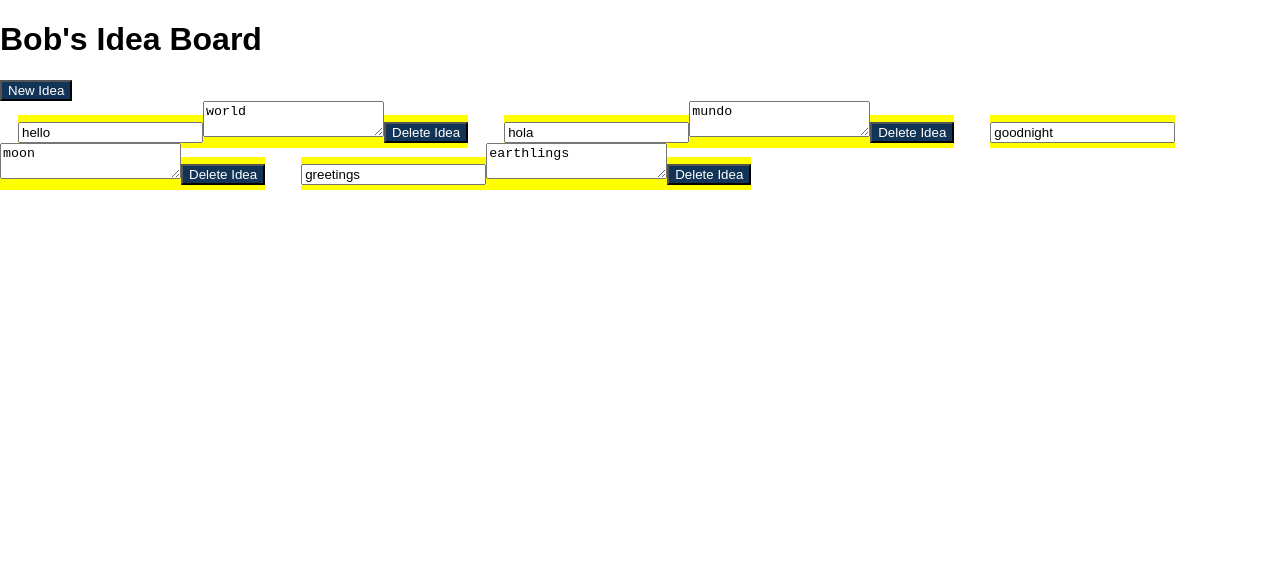
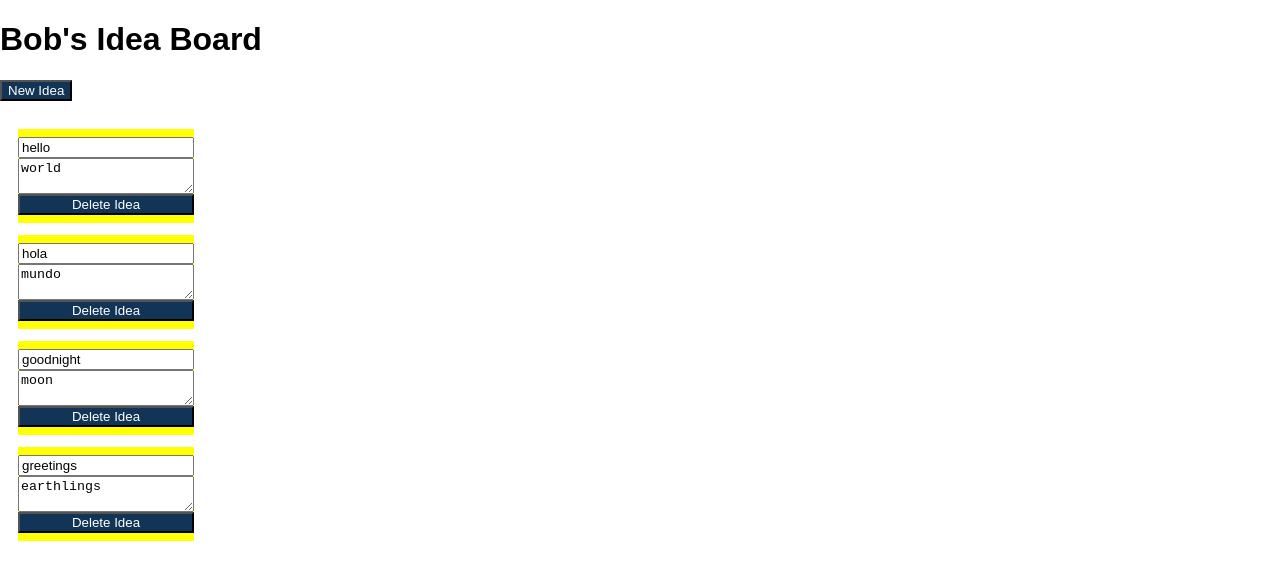
Before and after one commit to 1tyler1/idea-board, a React (Create React App) app in the folder client/: page /user/1 in a window 1280 px wide. Shown: the top 580 px of the page. Built offline with nearby package versions, Linux system fonts and the light colour scheme; no server answers.

Commit message:
updating classwork

```diff
--- a/client/src/components/IdeaPage.js
+++ b/client/src/components/IdeaPage.js
@@ -10,7 +10,8 @@ import styled from "styled-components"
 
 const FormWrapper = styled.div`
 
-  display: inline;z
+  display: flex;
+  flex-direction: column;
 
   border-radius: 3px;
   padding: 0.5rem 0;
@@ -25,10 +26,14 @@ const FormWrapper = styled.div`
   }
 `
 const StyledButton = styled.button`
+background-color: #123456;
+color: white;
     background-color: #123456;
     color: white;
 `
 const IdeaContainer = styled.span`
+background-color:yellow;
+margin: 5px;
 `
 class IdeaPage extends Component {
   state = {
```
